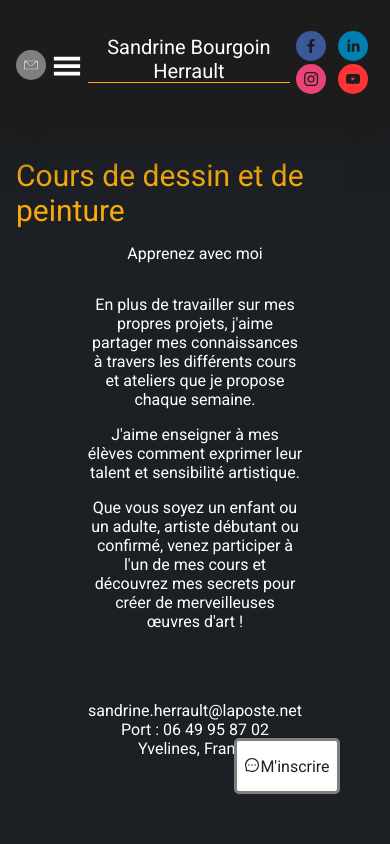
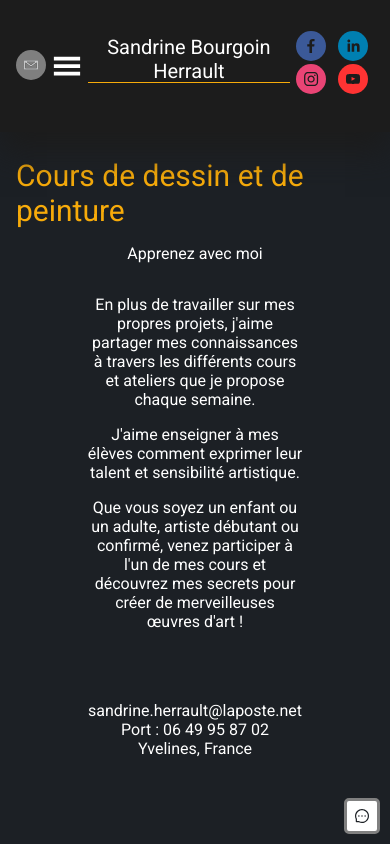
Before and after one commit to Loony675/sandrine-herrault, a Next.js app: page /ateliers in a window 390 px wide. Built offline with nearby package versions, Linux system fonts and the light colour scheme.

Commit message:
adapt atelier mobile

```diff
--- a/components/Ateliers.js
+++ b/components/Ateliers.js
@@ -116,7 +116,7 @@ function Ateliers() {
       >
         <div className={styles.inscriptionButton}>
           <AiOutlineMessage>M&apos;inscrire AiOutlineMessage</AiOutlineMessage>
-          <div>M&apos;inscrire</div>
+          <div className={styles.inscriptionText}>M&apos;inscrire</div>
         </div>
       </div>
     </div>
--- a/styles/Ateliers.module.css
+++ b/styles/Ateliers.module.css
@@ -66,3 +66,23 @@
   width: 75%;
   background-color: rgb(28, 32, 37);
 }
+@media screen and (max-width: 768px) {
+  .inscriptionButtonContainer {
+  position: fixed;
+  right: 10px;
+  bottom: 10px;
+  border: solid gray;
+  border-radius: 5px;
+  display: flex;
+  justify-content: space-evenly;
+  align-items: center;
+  color: rgb(28, 32, 37);
+  background-color: white;
+  height: 30px;
+  width: 30px;
+
+  }
+  .inscriptionText {
+    display:none;
+  }
+}
```
